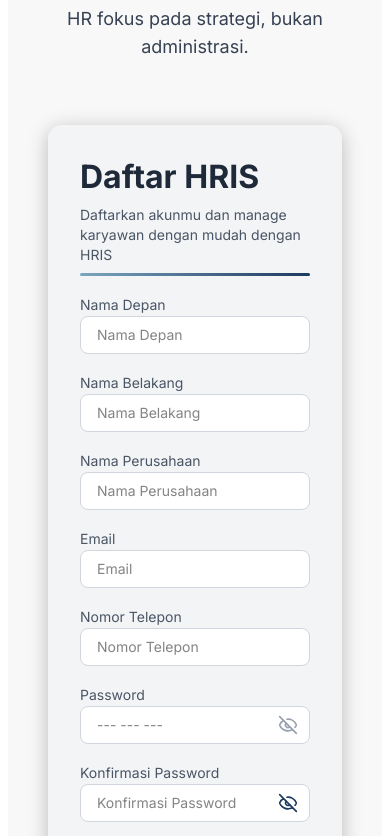
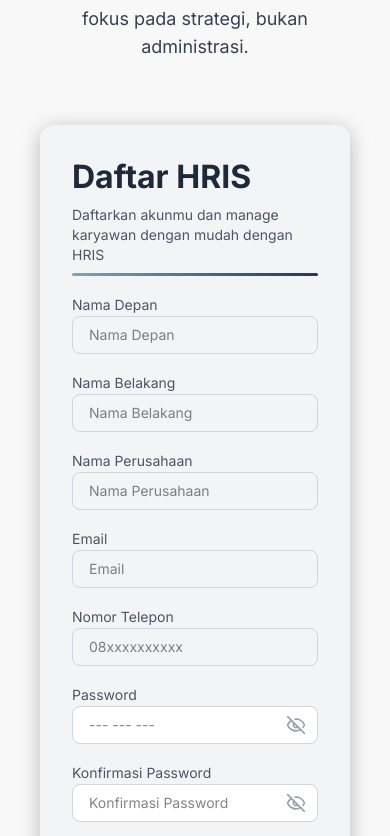
Before and after one commit to ImmarGaneru/CMLABS-HRIS-Frontend, a Next.js app: page /register in a window 390 px wide. Shown: the part 643-1479 px from the top of the page. Built offline with nearby package versions, Linux system fonts and the light colour scheme.

Commit message:
Fixing: Login & Register form generalizing and validation

```diff
--- a/src/app/employee/page.tsx
+++ b/src/app/employee/page.tsx
@@ -36,7 +36,7 @@ const employees = [
   },
   {
     id: 2,
-    nama: "Luna Christina aj",
+    nama: "Luna Christina ajeng",
     jenisKelamin: "Perempuan",
     nomor: "085850219981",
     cabang: "Malang",
@@ -45,7 +45,7 @@ const employees = [
   },
   {
     id: 3,
-    nama: "Didik Putra Utar",
+    nama: "Didik Putra Utarlana",
     jenisKelamin: "Laki-laki",
     nomor: "085850219981",
     cabang: "Malang",
--- a/src/app/landing_page/heroSection.tsx
+++ b/src/app/landing_page/heroSection.tsx
@@ -5,7 +5,7 @@ import Link from 'next/link';
 
 export default function HeroSection() {
   return (
-    <section className="flex flex-col-reverse lg:flex-row items-center px-8 py-20 bg-gray-50 gap-8">
+    <section className="flex flex-col-reverse lg:flex-row items-center px-20 py-10 bg-[#f8f8f8] gap-8">
       {/* Bagian Kiri (Teks dan Form) */}
       <div className="lg:w-1/2 space-y-6 justify-start">
         <h1 className="text-6xl font text-[#1E3A5F] leading-tight">
--- a/src/app/login/email/page.tsx
+++ b/src/app/login/email/page.tsx
@@ -1,15 +1,43 @@
 'use client';
 
-import { useState } from 'react';
+import React, { useState } from 'react';
+import { useRouter } from 'next/navigation';
 import Link from 'next/link';
 import { LuEyeOff } from "react-icons/lu";
 import { LuEye } from "react-icons/lu";
 
 export default function LoginEmailPage() {
+  const router = useRouter();
+
   const [showPassword, setShowPassword] = useState(false);
+  const [email, setEmail] = useState('');
+  const [password, setPassword] = useState('');
+  const [error, setError] = useState('');
 
   const togglePassword = () => {
     setShowPassword((prev) => !prev);
+  };
+
+  // Penanganan error Frontend
+  const handleSubmit = (e: React.FormEvent) => {
+    e.preventDefault();
+
+    setError('');
+
+    // Validasi kosong
+    if (!email || !password){
+      setError('Email dan Password tidak boleh kosong.');
+      return;
+    }
+
+    // Dummy untuk validasi login
+    if (email != 'admin@email.com' || password != 'admin123'){
+      setError('Email atau Password salah.');
+      return;
+    }
+
+    // Dummy ketika valid
+    router.push("/dashboard");
   };
 
   return (
@@ -46,12 +74,22 @@ export default function LoginEmailPage() {
           </p>
           <div className="w-full h-[3px] bg-gradient-to-r from-[#7CA5BF] to-[#1E3A5F] rounded-full mb-4" />
 
-          <form className="space-y-4">
+          {/* Mulai Form */}
+          <form className="space-y-4" onSubmit={handleSubmit}>
+            {/* Pesan Error */}
+            {error && (
+              <div className="text-sm text-red-500 bg-red-100 border border-red-300 px-3 py-2 rounded">
+                {error}
+              </div>
+            )}
+
             {/* Email */}
             <div className="space-y-1">
               <label className="text-sm text-gray-600">Email</label>
               <input
                 type="email"
+                value={email}
+                onChange={(e) => setEmail(e.target.value)}
                 placeholder="alamat@email.com"
                 className="w-full px-4 py-2 rounded-md border border-gray-300 bg-white text-sm focus:outline-none focus:ring-2 focus:ring-blue-500"
               />
@@ -63,6 +101,8 @@ export default function LoginEmailPage() {
               <div className="relative">
                 <input
                   type={showPassword ? 'text' : 'password'}
+                  value={password}
+                  onChange={(e) => setPassword(e.target.value)}
                   placeholder="--- --- ---"
                   className="w-full px-4 py-2 pr-10 rounded-md border border-gray-300 bg-white text-sm focus:outline-none focus:ring-2 focus:ring-blue-500"
                 />
@@ -97,10 +137,7 @@ export default function LoginEmailPage() {
             </div>
 
             {/* Tombol Masuk */}
-            <button
-              type="submit"
-              className="w-full bg-blue-600 hover:bg-blue-700 text-white font-semibold py-2 rounded-md"
-            >
+            <button type="submit" className="w-full bg-blue-600 hover:bg-blue-700 text-white font-semibold py-2 rounded-md">
               {/* Daftar Sekarang */}
               Masuk
             </button>
--- a/src/app/register/page.tsx
+++ b/src/app/register/page.tsx
@@ -1,17 +1,85 @@
 'use client';
 
 import { useState } from 'react';
+import { useRouter } from 'next/navigation';
 import Link from 'next/link';
 import { LuEyeOff } from "react-icons/lu";
 import { LuEye } from "react-icons/lu";
 
+// Fungsi untuk standarisasi password
+function isPasswordValid(password: string): boolean {
+  const minLength = password.length >= 8;
+  const hasUppercase = /[A-Z]/.test(password);
+  const hasNumber = /\d/.test(password);
+  // const hasSymbol = /[!@#$%^&*(),.?":{}|<>]/.test(password);
+
+  return minLength && hasUppercase && hasNumber;
+}
+
+
 export default function RegisterPage() {
+  const router = useRouter();
+
   const [showPassword, setShowPassword] = useState(false);
+  const [firstName, setFirstName] = useState('');
+  const [lastName, setLastName] = useState('');
+  const [compName, setCompName] = useState('');
+  const [email, setEmail] = useState('');
+  const [notelp, setNotelp] = useState('');
+  const [password, setPassword] = useState('');
+  const [confirmPassword, setConfirmPassword] = useState('');
+  const [error, setError] = useState('');
 
   const togglePassword = () => {
     setShowPassword((prev) => !prev);
   };
+
   const [showConfirmPassword, setShowConfirmPassword] = useState(false);
+
+  const [fieldErrors, setFieldErrors] = useState({
+    firstName: false,
+    lastName: false,
+    compName: false,
+    email: false,
+    notelp: false,
+  });
+
+
+  const handleSubmit = (e: React.FormEvent) => {
+    e.preventDefault();
+
+    setError('');
+
+    const newErrors = {
+      firstName: firstName.trim() === '',
+      lastName: lastName.trim() === '',
+      compName: compName.trim() === '',
+      email: email.trim() === '' || !/^\S+@\S+\.\S+$/.test(email),
+      notelp: notelp.trim() === '',
+      // password: password.trim().length < 8 || !/[A-Z]/.test(password),
+    };
+
+    setFieldErrors(newErrors);
+
+    const hasErrors = Object.values(newErrors).some(Boolean);
+    if (hasErrors){
+      setError('Pastikan semua field terisi dengan benar.');
+      return;
+    }
+
+    if (password !== confirmPassword){
+      setError('Password dan konfirmasi tidak cocok.');
+      return;
+    }
+
+    if (!isPasswordValid(password)) {
+      setError('Password harus minimal 8 karakter, mengandung huruf besar dan angka.');
+      return;
+    }
+
+    // Simulasi submit
+    router.push('/login/email');
+  };
 
   return (
     <div className="flex min-h-screen bg-[#f8f8f8] flex-col md:flex-row p-4">
@@ -47,8 +115,9 @@ export default function RegisterPage() {
           </p>
           <div className="w-full h-[3px] bg-gradient-to-r from-[#7CA5BF] to-[#1E3A5F] rounded-full mb-4" />
 
-          <form className="space-y-4">
-            {[
+          {/* Form login dan register harus memiliki style form yang sama */}
+          <form onSubmit={handleSubmit} className="space-y-4">
+            {/* {[
               'Nama Depan',
               'Nama Belakang',
               'Nama Perusahaan',
@@ -63,7 +132,77 @@ export default function RegisterPage() {
                   className="w-full px-4 py-2 rounded-md border border-gray-300 bg-white text-sm focus:outline-none focus:ring-2 focus:ring-blue-500"
                 />
               </div>
-            ))}
+            ))} */}
+
+            {/* Nama Depan */}
+            <div className="space-y-1">
+              <label className="text-sm text-gray-600">Nama Depan</label>
+              <input
+                type="text"
+                placeholder="Nama Depan"
+                value={firstName}
+                onChange={(e) => setFirstName(e.target.value)}
+                className={`w-full px-4 py-2 rounded-md border text-sm focus:outline-none focus:ring-2 ${
+                  fieldErrors.firstName ? 'border-red-500 focus:ring-red-400' : 'border-gray-300 focus:ring-blue-500'
+                }`}
+              />
+            </div>
+
+            {/* Nama Belakang */}
+            <div className="space-y-1">
+              <label className="text-sm text-gray-600">Nama Belakang</label>
+              <input
+                type="text"
+                placeholder="Nama Belakang"
+                value={lastName}
+                onChange={(e) => setLastName(e.target.value)}
+                className={`w-full px-4 py-2 rounded-md border text-sm focus:outline-none focus:ring-2 ${
+                  fieldErrors.lastName ? 'border-red-500 focus:ring-red-400' : 'border-gray-300 focus:ring-blue-500'
+                }`}
+              />
+            </div>
+
+            {/* Nama Perusahaan */}
+            <div className="space-y-1">
+              <label className="text-sm text-gray-600">Nama Perusahaan</label>
+              <input
+                type="text"
+                placeholder="Nama Perusahaan"
+                value={compName}
+                onChange={(e) => setCompName(e.target.value)}
+                className={`w-full px-4 py-2 rounded-md border text-sm focus:outline-none focus:ring-2 ${
+                  fieldErrors.compName ? 'border-red-500 focus:ring-red-400' : 'border-gray-300 focus:ring-blue-500'
+                }`}
+              />
+            </div>
+
+            {/* Email */}
+            <div className="space-y-1">
+              <label className="text-sm text-gray-600">Email</label>
+              <input
+                type="email"
+                placeholder="Email"
+                value={email}
+                onChange={(e) => setEmail(e.target.value)}
+                className={`w-full px-4 py-2 rounded-md border text-sm focus:outline-none focus:ring-2 ${
+                  fieldErrors.email ? 'border-red-500 focus:ring-red-400' : 'border-gray-300 focus:ring-blue-500'
+                }`}
+              />
+            </div>
+
+            {/* Nomor Telepon */}
+            <div className="space-y-1">
+              <label className="text-sm text-gray-600">Nomor Telepon</label>
+              <input
+                type="tel"
+                placeholder="08xxxxxxxxxx"
+                value={notelp}
+                onChange={(e) => setNotelp(e.target.value)}
+                className={`w-full px-4 py-2 rounded-md border text-sm focus:outline-none focus:ring-2 ${
+                  fieldErrors.notelp ? 'border-red-500 focus:ring-red-400' : 'border-gray-300 focus:ring-blue-500'
+                }`}
+              />
+            </div>
 
             {/* Password Field */}
             <div className="space-y-1">
@@ -72,7 +211,9 @@ export default function RegisterPage() {
                 <input
                   type={showPassword ? 'text' : 'password'}
                   placeholder="--- --- ---"
-                  className="w-full px-4 py-2 pr-10 rounded-md border border-gray-300 bg-white text-sm focus:outline-none focus:ring-2 focus:ring-blue-500"
+                  value={password}
+                  onChange={(e) => setPassword(e.target.value)}
+                  className="w-full px-4 py-2 rounded-md border border-gray-300 bg-white text-sm focus:outline-none focus:ring-2 focus:ring-blue-500"
                 />
                 <button
                   type="button"
@@ -95,43 +236,29 @@ export default function RegisterPage() {
                 <input
                   type={showConfirmPassword ? 'text' : 'password'}
                   placeholder="Konfirmasi Password"
-                  className="w-full px-4 py-2 rounded-md border border-gray-300 bg-white text-sm focus:outline-none focus:ring-2 focus:ring-blue-500 pr-10"
+                  value={confirmPassword}
+                  onChange={(e) => setConfirmPassword(e.target.value)}
+                  className="w-full px-4 py-2 rounded-md border border-gray-300 bg-white text-sm focus:outline-none focus:ring-2 focus:ring-blue-500"
                 />
                 <button
                   type="button"
                   onClick={() => setShowConfirmPassword(!showConfirmPassword)}
                   className="absolute right-3 top-1/2 transform -translate-y-1/2"
                 >
-                  <img
-                    src={showConfirmPassword ? '/password_on.svg' : '/password_off.svg'}
-                    alt="Toggle Confirm Password"
-                    className="w-5 h-5"
-                    style={{
-                      filter: showConfirmPassword
-                        ? 'invert(44%) sepia(91%) saturate(3086%) hue-rotate(191deg) brightness(99%) contrast(101%)'
-                        : 'none',
-                    }}
-                  />
+                  {showConfirmPassword ? (
+                    <LuEye className="w-5 h-5 text-[#2D8EFF]" />
+                  ) : (
+                    <LuEyeOff className="w-5 h-5 text-gray-400" />
+                  )}
                 </button>
               </div>
             </div>
-
-            {/* Dropdown */}
-            {/* Ini diganti, dibawa ke halaman pemilihan paket */}
-            {/* <div className="flex gap-2">
-              <div className="w-1/2">
-                <label className="text-sm text-gray-600">Paket Premium</label>
-                <select className="w-full px-4 py-2 rounded-md border border-gray-300 bg-gray-200 text-sm">
-                  <option>Paket Premium</option>
-                </select>
-              </div>
-              <div className="w-1/2">
-                <label className="text-sm text-gray-600">Jumlah Seat</label>
-                <select className="w-full px-4 py-2 rounded-md border border-gray-300 bg-gray-200 text-sm">
-                  <option>51 - 100 Seat</option>
-                </select>
-              </div>
-            </div> */}
+            {/* Menampilkan Error */}
+            {error && (
+              <p className="text-red-500 text-sm mb-4 text-center bg-red-50 p-2 rounded-md border border-red-300">
+                {error}
+              </p>
+            )}
 
             {/* Submit */}
             <button
@@ -140,6 +267,7 @@ export default function RegisterPage() {
             >
               Selanjutnya
             </button>
+
 
             {/* Divider */}
             <div className="flex items-center gap-2 mb-2">
@@ -161,6 +289,7 @@ export default function RegisterPage() {
               <img src="/icon-google.svg" alt="Google" className="w-5 h-5" />
             </button>
           </form>
+          {/* End Form */}
 
           {/* Footer */}
           <p className="text-sm text-center mt-4 text-gray-600">
--- a/src/components/Layout2.tsx
+++ b/src/components/Layout2.tsx
@@ -80,7 +80,7 @@ export default function Layout2({ children }: { children: React.ReactNode }) {
     return (
         <>
             <Navbar />
-            <main className="min-h-screen px-2">{children}</main>
+            <main className="min-h-screen">{children}</main>
             <Footer />
         </>
     )
--- a/src/components/SidebarApp.tsx
+++ b/src/components/SidebarApp.tsx
@@ -75,6 +75,7 @@ export function SidebarApp() {
                                                 "flex items-center rounded-full px-4 py-2 w-full text-4xl font-medium text-[#1E3A5F] hover:bg-accent hover:text-accent-foreground",
                                                 pathname === item.url ? "bg-[#1E3A5F] text-white rounded-full" : "transparent"
                                             )}
+                                            replace
                                         >
                                             <item.icon className="mr-2 h-4 w-4"/>
                                             <span>{item.title}</span>
```
Also changed, not shown: src/app/landing_page/navbar.tsx (deleted, +0 -84 lines), src/components/Navbar.tsx (+21 -23 lines).
